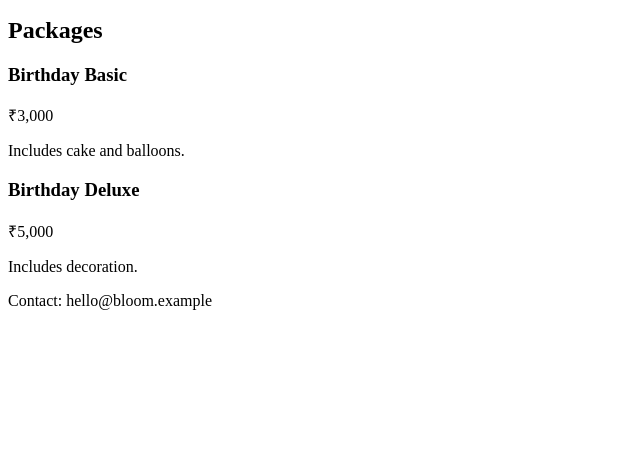
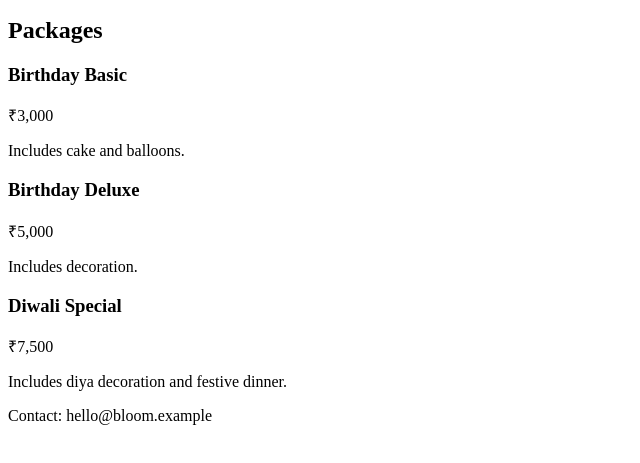
Before and after one commit to vyomkakkar0207-collab/lawm-pipeline-test, a website: page index.html in a window 1280 px wide. Shown: the part 101-564 px from the top of the page, without its empty margins (0-640 px from the left). Drawn offline with Linux system fonts and the light colour scheme.

Commit message:
AI task f54c8b03: Add a package called 'Diwali Special' priced at 7,500 rupees
Co-authored-by: Local AI Website Manager <automation@localhost>

```diff
--- a/index.html
+++ b/index.html
@@ -21,6 +21,12 @@
         <p class="price">₹5,000</p>
         <p class="includes">Includes decoration.</p>
       </article>
+
+      <article class="package" data-package="diwali-special">
+        <h3>Diwali Special</h3>
+        <p class="price">₹7,500</p>
+        <p class="includes">Includes diya decoration and festive dinner.</p>
+      </article>
     </section>
 
     <footer>
```
